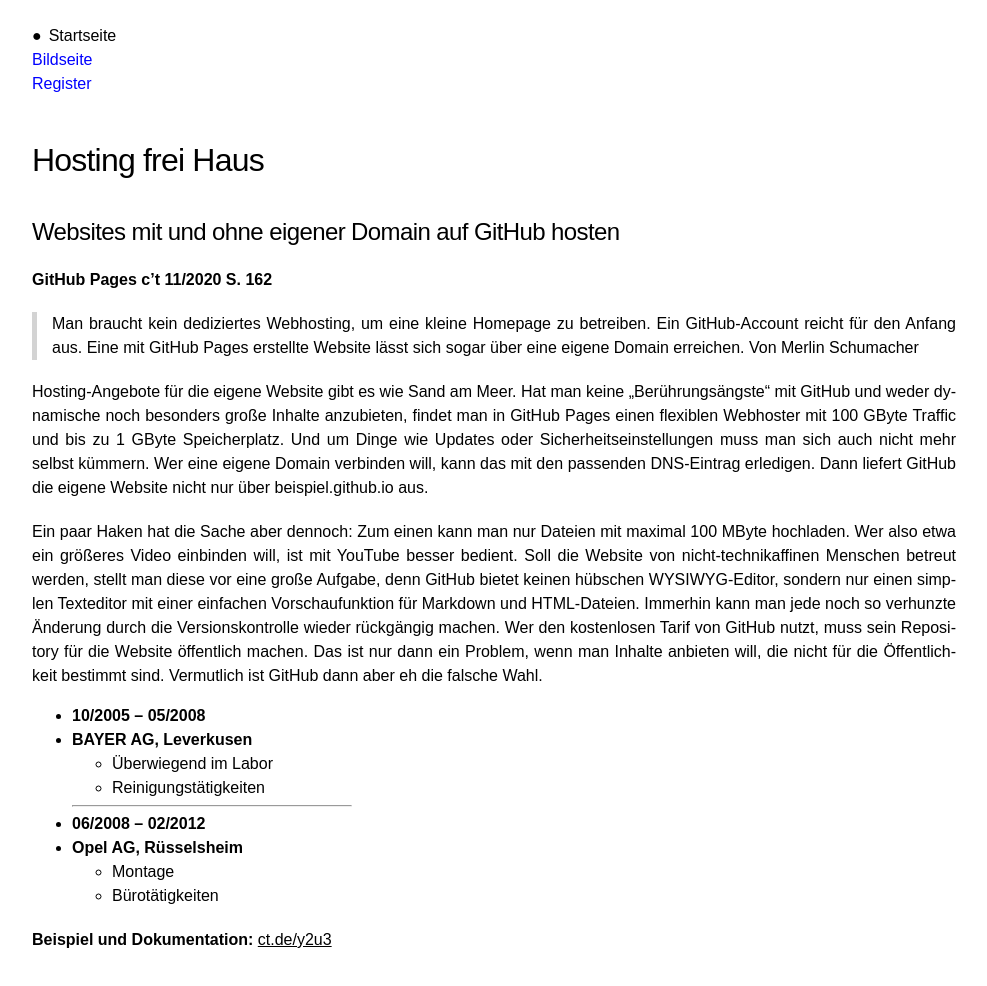
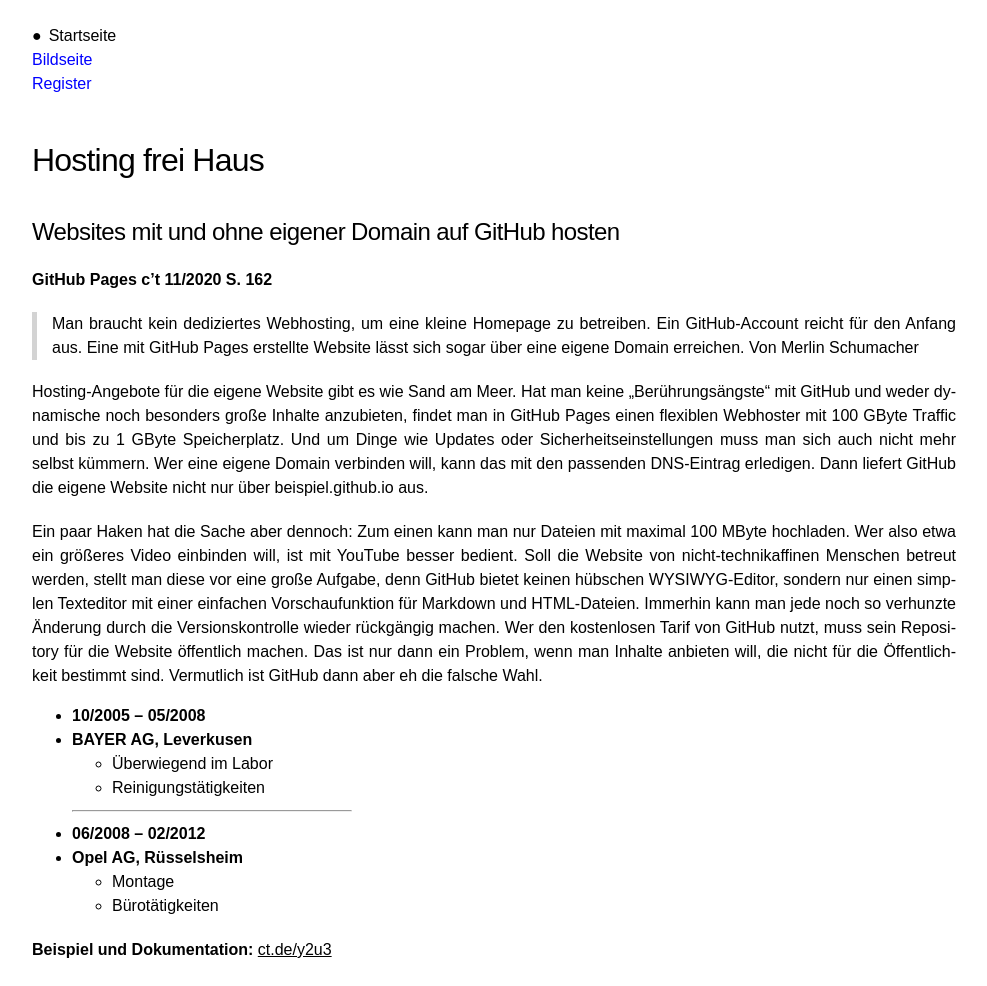
Before and after one commit to webuser-ralf/webuser-ralf.github.io, a Jekyll site: the page built from index.md, in a window 1280 px wide. Shown: the whole page, without its empty margins (146-1133 px from the left). Built offline with Jekyll 4.4.1, drawn with Linux system fonts in a browser that asks for light colours; our own code applies the rules of GitHub Pages for plain Markdown files.

Commit message:
Update layout.scss

```diff
--- a/_sass/layout.scss
+++ b/_sass/layout.scss
@@ -14,8 +14,8 @@
 }
 
 hr {
-    color: #fff;
-    margin: 5px 0 5px 0;
+    /*color: #ffffff;*/
+    margin: 10px 0 10px 0;
 }
 
 ul {
```
